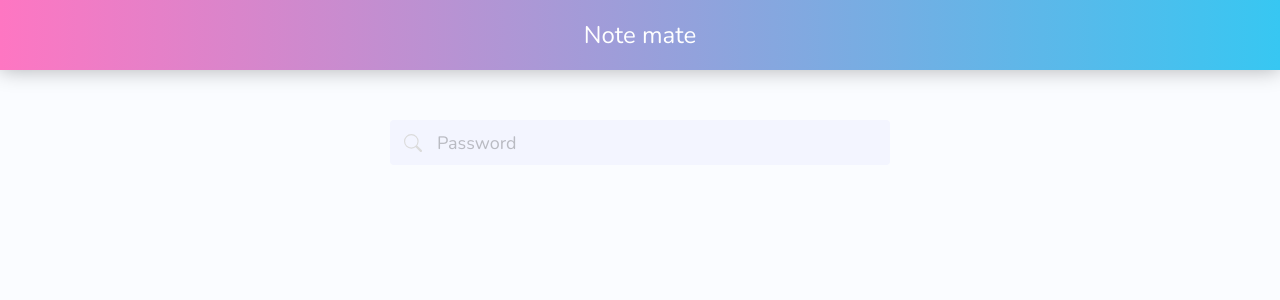
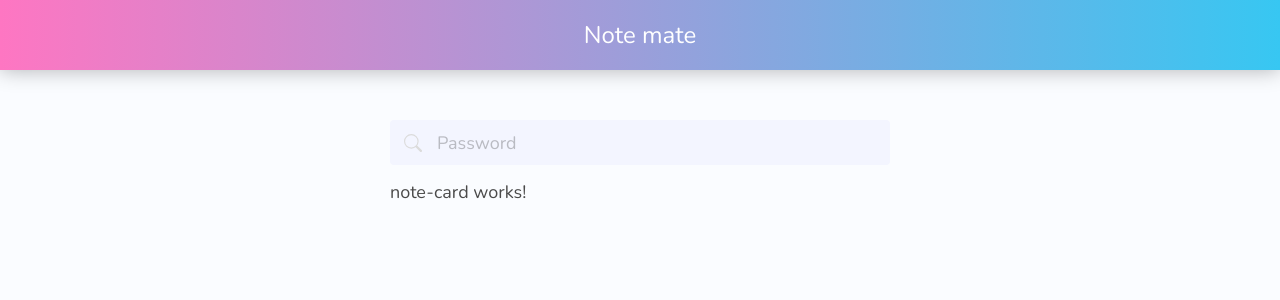
Before and after one commit to Meschacirung/NoteMate, an Angular app: page / in a window 1280 px wide. Shown: the top 300 px of the page. Built offline with nearby package versions, Linux system fonts and the light colour scheme.

Commit message:
feat (note-list) : add note-card component

```diff
--- a/src/app/pages/note-list/note-list.component.html
+++ b/src/app/pages/note-list/note-list.component.html
@@ -12,6 +12,6 @@
     </div>
 
     <div class="notes-list">
-
+        <app-note-card></app-note-card>
     </div>
 </div>
```
